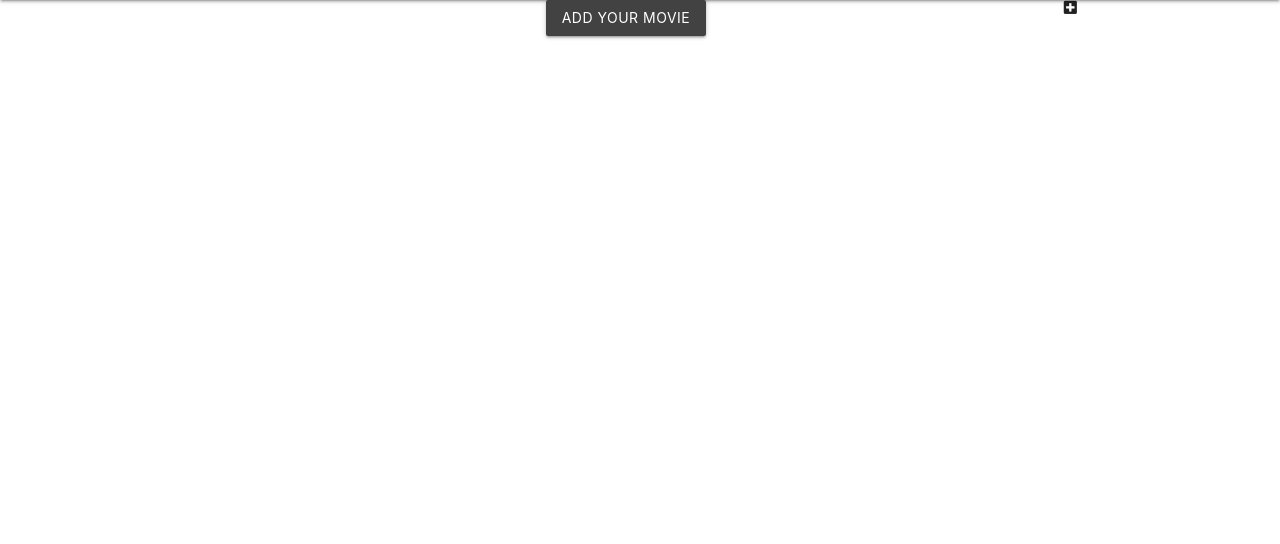
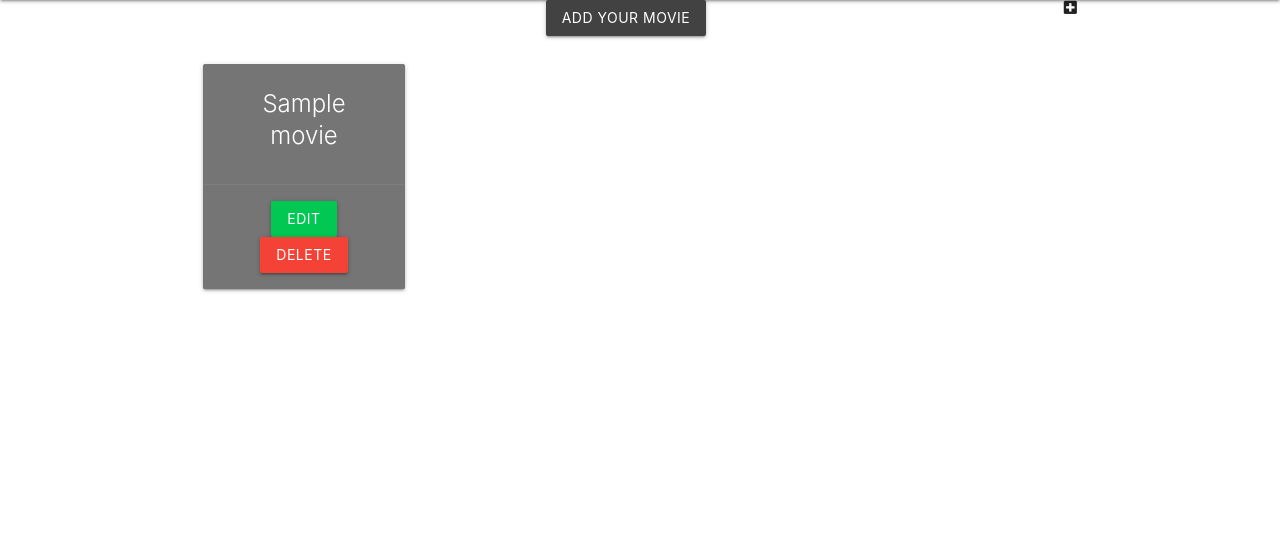
Before and after one commit to EdgarKlavins/crud-movieblog, a Flask app: page /movies in a window 1280 px wide. Shown: the part 64-608 px from the top of the page. Run offline with Flask 3, Linux system fonts and the light colour scheme; tables that the repository leaves empty hold one stand-in row (values such as "Sample post").

Commit message:
added cards to display movie title, linked database request

```diff
--- a/taskmanager/routes.py
+++ b/taskmanager/routes.py
@@ -10,13 +10,14 @@ def home():
 
 @app.route("/movies")
 def movies():
-    return render_template("movies.html")
+    movies = list(Movie.query.order_by(Movie.title).all())
+    return render_template("movies.html", movies=movies)
 
 
 @app.route("/add_movie", methods=["GET", "POST"])
 def add_movie():
     if request.method == "POST":
-        movie = Movie(title=request.form.get("movie_name"))
+        movie = Movie(title=request.form.get("title"))
         db.session.add(movie)
         db.session.commit()
         return redirect(url_for("movies"))
--- a/taskmanager/templates/add_movie.html
+++ b/taskmanager/templates/add_movie.html
@@ -10,7 +10,7 @@
             <div class="input-field col s12">
                 <div>
                     <i class="fas fa-film prefix light-blue-text text-darken-4"></i>
-                    <input id="title" name="movie_name" minlength="3" maxlength="25" type="text" class="validate" required>
+                    <input id="title" name="title" minlength="3" maxlength="25" type="text" class="validate" required>
                     <label for="title"><b>Name of the movie</b></label>
                 </div>
                 <div>
@@ -51,7 +51,7 @@
         <div class="row">
             <div class="col s12 center-align">
                 <button type="submit" class="btn-large light-blue darken-1">
-                    Add Category <i class="fas fa-plus-square right"></i>
+                    Add Movie <i class="fas fa-plus-square right"></i>
                 </button>
             </div>
         </div>
--- a/taskmanager/templates/movies.html
+++ b/taskmanager/templates/movies.html
@@ -11,4 +11,21 @@
     </div>
 </div>
 
+<div class="row">
+    {% for movie in movies%}
+    <div class="col s12 m6 l3">
+      <div class="card grey darken-1 center-align">
+        <div class="card-content white-text">
+          <span class="card-title">{{movie.title}}</span>
+
+        </div>
+        <div class="card-action">
+          <a href="#" class="btn green accent-4">Edit</a>
+          <a href="#" class="btn red">Delete</a>
+        </div>
+      </div>
+    </div>
+    {% endfor %}
+  </div>
+
 {% endblock %}
```
Also changed, not shown: taskmanager/models.py (+6 -6 lines).
